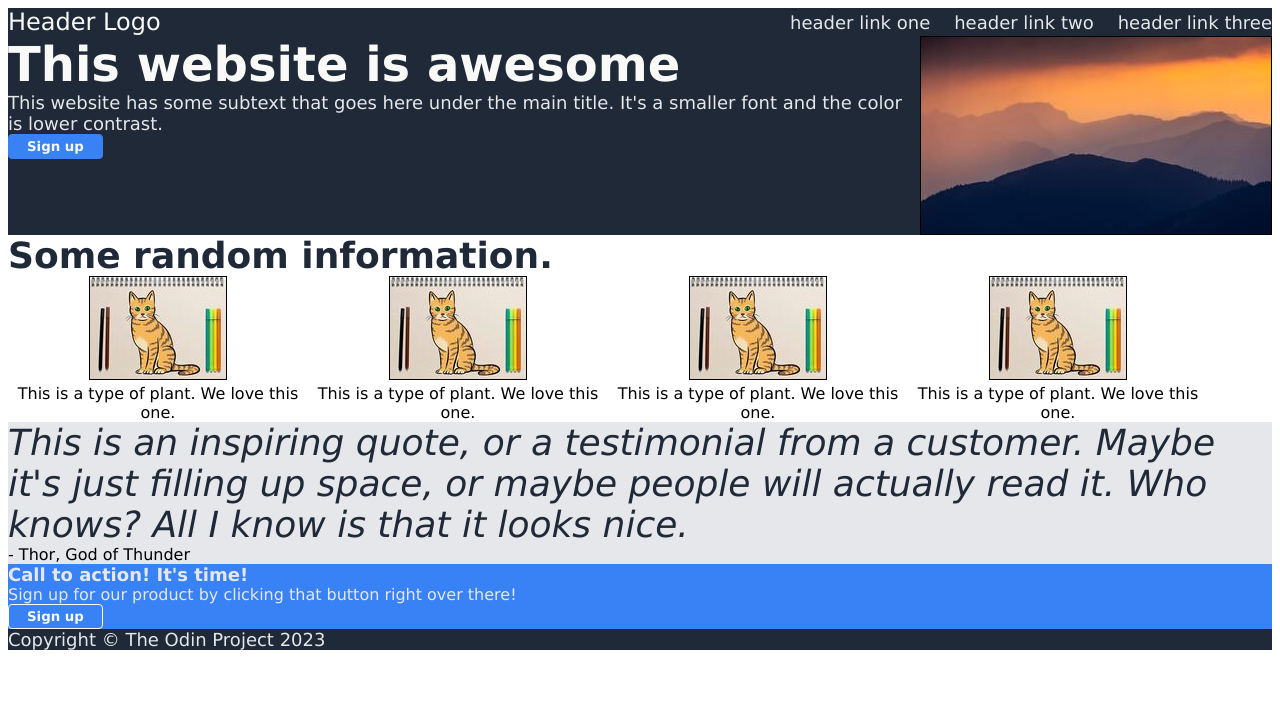
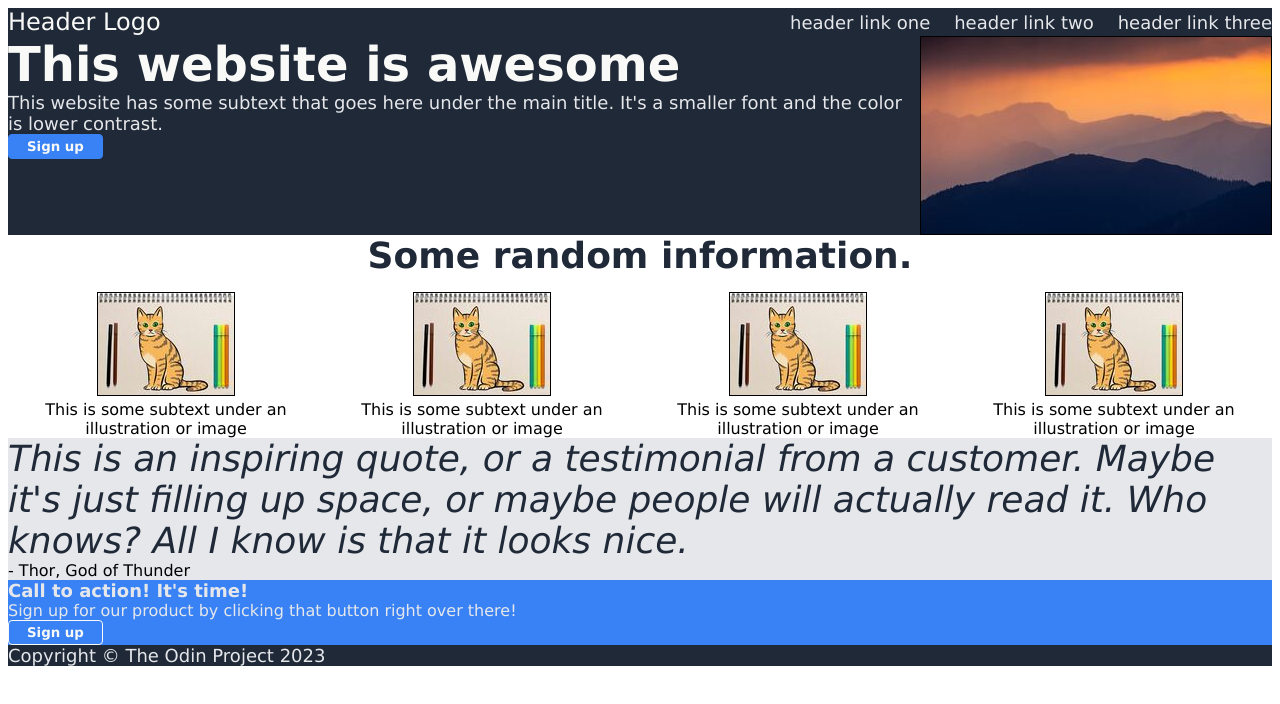
Before and after one commit to shpatspahiu/landing-page, a plain HTML site: page index.html in a window 1280 px wide. Drawn offline with Linux system fonts and the light colour scheme.

Commit message:
Declutter the html and css
Declutter html and css, for better code readability.

```diff
--- a/index.html
+++ b/index.html
@@ -16,7 +16,6 @@
       </ul>
     </div>
 
-    <div class="content">
     <div class="top">
       <div class="">
         <div class="main-text">This website is awesome</div>
@@ -27,10 +26,7 @@
         <button class="btn-top">Sign up</button>
       </div>
 
-        <img
-          src="images/mountain.jpg"
-          alt="this is a placeholder for an image"
-        />
+      <img src="images/mountain.jpg" alt="this is a placeholder for an image" />
     </div>
 
     <div class="mid-top">
@@ -39,28 +35,36 @@
       <div class="ilustrations">
         <div class="ilustration">
           <img src="images/cat.jpg" alt="some-image" />
-            <div class="text">This is a type of plant. We love this one.</div>
+          <div class="text">
+            This is some subtext under an illustration or image
+          </div>
         </div>
         <div class="ilustration">
           <img src="images/cat.jpg" alt="some-image" />
-            <div class="text">This is a type of plant. We love this one.</div>
+          <div class="text">
+            This is some subtext under an illustration or image
+          </div>
         </div>
         <div class="ilustration">
           <img src="images/cat.jpg" alt="some-image" />
-            <div class="text">This is a type of plant. We love this one.</div>
+          <div class="text">
+            This is some subtext under an illustration or image
+          </div>
         </div>
         <div class="ilustration">
           <img src="images/cat.jpg" alt="some-image" />
-            <div class="text">This is a type of plant. We love this one.</div>
+          <div class="text">
+            This is some subtext under an illustration or image
+          </div>
         </div>
       </div>
     </div>
 
     <div class="mid-bottom">
       <p class="quote">
-          This is an inspiring quote, or a testimonial from a customer. Maybe
-          it's just filling up space, or maybe people will actually read it. Who
-          knows? All I know is that it looks nice.
+        This is an inspiring quote, or a testimonial from a customer. Maybe it's
+        just filling up space, or maybe people will actually read it. Who knows?
+        All I know is that it looks nice.
       </p>
       <p class="author">- Thor, God of Thunder</p>
     </div>
@@ -71,7 +75,6 @@
 
       <button class="btn-bottom">Sign up</button>
     </div>
-    </div>
 
     <footer>Copyright &copy; The Odin Project 2023</footer>
   </body>
--- a/style.css
+++ b/style.css
@@ -1,10 +1,5 @@
 * {
   font-family: Verdana, Geneva, Tahoma, sans-serif;
-}
-
-body {
-  display: flex;
-  flex-direction: column;
 }
 
 .header .logo {
@@ -18,11 +13,12 @@ body {
   font-weight: bolder;
 }
 
-.secondary-text,
-footer,
-a {
-  color: #e5e7eb;
-  font-size: 18px;
+ul {
+  list-style-type: none;
+  padding: 0;
+  margin: 0;
+  display: flex;
+  gap: 24px;
 }
 
 .header {
@@ -33,25 +29,32 @@ a {
   align-items: center;
 }
 
-ul {
-  list-style-type: none;
-  padding: 0;
-  margin: 0;
-  display: flex;
-  gap: 24px;
-}
-
 .top {
   display: flex;
 }
 
-.ilustrations {
+.mid-top .ilustrations {
   display: flex;
   text-align: center;
 }
 
 .ilustration {
-  width: 300px;
+}
+
+.mid-bottom {
+  background-color: #e5e7eb;
+}
+
+.bottom {
+  background-color: #3882f6;
+  color: #e5e7eb;
+}
+
+.secondary-text,
+footer,
+a {
+  color: #e5e7eb;
+  font-size: 18px;
 }
 
 .info-text {
@@ -79,19 +82,15 @@ footer {
   background-color: #1f2937;
 }
 
-.mid-bottom {
-  background-color: #e5e7eb;
-}
-
 .quote {
   font-size: 36px;
   font-style: italic;
   color: #1f2937;
 }
 
-.bottom {
-  background-color: #3882f6;
-  color: #e5e7eb;
+.info-text {
+  text-align: center;
+  margin-bottom: 16px;
 }
 
 .action-text {
```
Lines whose indentation alone changed are shown as unchanged.
